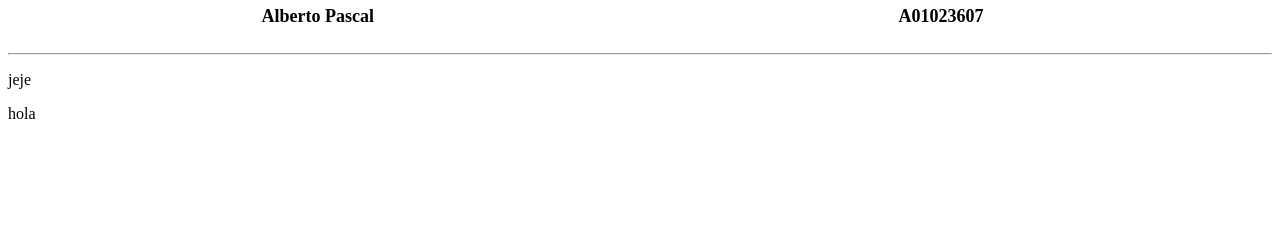
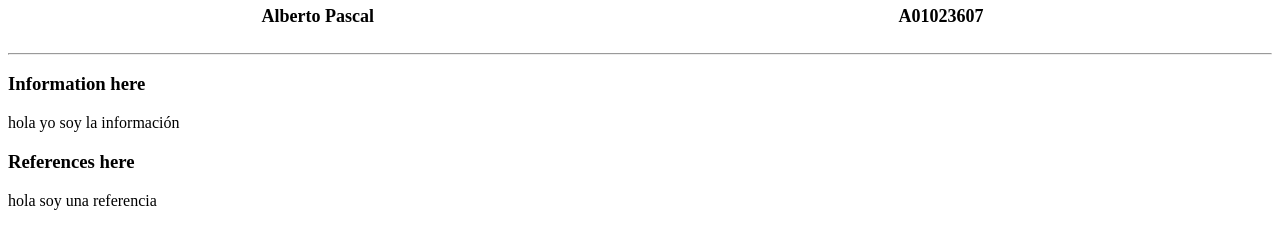
Before and after one commit to AlbertoPascal/Web-Projects, a plain HTML site: page SimpleWebPage/main_page.html in a window 1280 px wide. Shown: the part 283-532 px from the top of the page. Drawn offline with Linux system fonts and the light colour scheme.

Commit message:
Finished simple structure

```diff
--- a/SimpleWebPage/main_page.html
+++ b/SimpleWebPage/main_page.html
@@ -27,11 +27,18 @@
                 <div class = "details">Alberto Pascal</p></div>
                 <div class="details">A01023607</div>
                 <hr>
-
-
             </div>
         </header>
 
-        <div class = "nbody"><p>jeje</p></div>
-        <p> hola</p>
+        <div class = "nbody">
+            <div>
+                <h3>Information here</h3>
+                <p> hola yo soy la informaci&oacute;n</p>
+            </div>
+            <div>
+                <h3>References here</h3>
+                <p> hola soy una referencia</p>
+            </div>
+        </div>
+
     </body>
```
